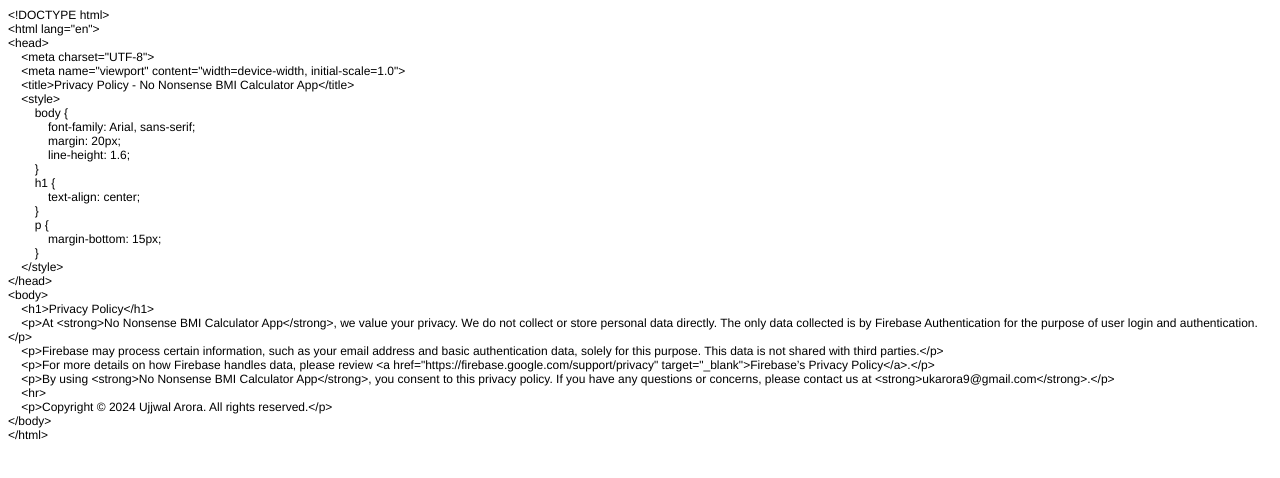
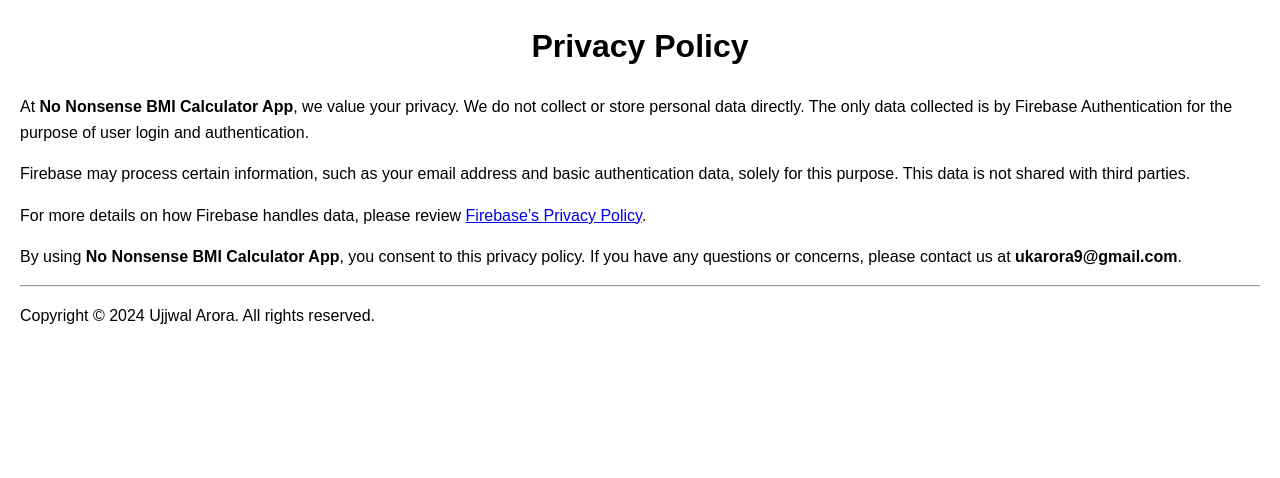
Before and after one commit to Ujjwal-Arora/privacy-policies, a plain HTML site: page docs/bmi-calculator-policy/index.html in a window 1280 px wide. Drawn offline with Linux system fonts and the light colour scheme.

Commit message:
Update index.html

```diff
--- a/docs/bmi-calculator-policy/index.html
+++ b/docs/bmi-calculator-policy/index.html
@@ -1,45 +1,30 @@
-<!DOCTYPE html PUBLIC "-//W3C//DTD HTML 4.01//EN" "http://www.w3.org/TR/html4/strict.dtd">
-<html>
+<!DOCTYPE html>
+<html lang="en">
 <head>
-  <meta http-equiv="Content-Type" content="text/html; charset=utf-8">
-  <meta http-equiv="Content-Style-Type" content="text/css">
-  <title></title>
-  <meta name="Generator" content="Cocoa HTML Writer">
-  <meta name="CocoaVersion" content="2575.2">
-  <style type="text/css">
-    p.p1 {margin: 0.0px 0.0px 0.0px 0.0px; font: 12.0px Helvetica}
-  </style>
+    <meta charset="UTF-8">
+    <meta name="viewport" content="width=device-width, initial-scale=1.0">
+    <title>Privacy Policy - No Nonsense BMI Calculator App</title>
+    <style>
+        body {
+            font-family: Arial, sans-serif;
+            margin: 20px;
+            line-height: 1.6;
+        }
+        h1 {
+            text-align: center;
+        }
+        p {
+            margin-bottom: 15px;
+        }
+    </style>
 </head>
 <body>
-<p class="p1">&lt;!DOCTYPE html&gt;</p>
-<p class="p1">&lt;html lang="en"&gt;</p>
-<p class="p1">&lt;head&gt;</p>
-<p class="p1"><span class="Apple-converted-space">    </span>&lt;meta charset="UTF-8"&gt;</p>
-<p class="p1"><span class="Apple-converted-space">    </span>&lt;meta name="viewport" content="width=device-width, initial-scale=1.0"&gt;</p>
-<p class="p1"><span class="Apple-converted-space">    </span>&lt;title&gt;Privacy Policy - No Nonsense BMI Calculator App&lt;/title&gt;</p>
-<p class="p1"><span class="Apple-converted-space">    </span>&lt;style&gt;</p>
-<p class="p1"><span class="Apple-converted-space">        </span>body {</p>
-<p class="p1"><span class="Apple-converted-space">            </span>font-family: Arial, sans-serif;</p>
-<p class="p1"><span class="Apple-converted-space">            </span>margin: 20px;</p>
-<p class="p1"><span class="Apple-converted-space">            </span>line-height: 1.6;</p>
-<p class="p1"><span class="Apple-converted-space">        </span>}</p>
-<p class="p1"><span class="Apple-converted-space">        </span>h1 {</p>
-<p class="p1"><span class="Apple-converted-space">            </span>text-align: center;</p>
-<p class="p1"><span class="Apple-converted-space">        </span>}</p>
-<p class="p1"><span class="Apple-converted-space">        </span>p {</p>
-<p class="p1"><span class="Apple-converted-space">            </span>margin-bottom: 15px;</p>
-<p class="p1"><span class="Apple-converted-space">        </span>}</p>
-<p class="p1"><span class="Apple-converted-space">    </span>&lt;/style&gt;</p>
-<p class="p1">&lt;/head&gt;</p>
-<p class="p1">&lt;body&gt;</p>
-<p class="p1"><span class="Apple-converted-space">    </span>&lt;h1&gt;Privacy Policy&lt;/h1&gt;</p>
-<p class="p1"><span class="Apple-converted-space">    </span>&lt;p&gt;At &lt;strong&gt;No Nonsense BMI Calculator App&lt;/strong&gt;, we value your privacy. We do not collect or store personal data directly. The only data collected is by Firebase Authentication for the purpose of user login and authentication.&lt;/p&gt;</p>
-<p class="p1"><span class="Apple-converted-space">    </span>&lt;p&gt;Firebase may process certain information, such as your email address and basic authentication data, solely for this purpose. This data is not shared with third parties.&lt;/p&gt;</p>
-<p class="p1"><span class="Apple-converted-space">    </span>&lt;p&gt;For more details on how Firebase handles data, please review &lt;a href="https://firebase.google.com/support/privacy" target="_blank"&gt;Firebase’s Privacy Policy&lt;/a&gt;.&lt;/p&gt;</p>
-<p class="p1"><span class="Apple-converted-space">    </span>&lt;p&gt;By using &lt;strong&gt;No Nonsense BMI Calculator App&lt;/strong&gt;, you consent to this privacy policy. If you have any questions or concerns, please contact us at &lt;strong&gt;ukarora9@gmail.com&lt;/strong&gt;.&lt;/p&gt;</p>
-<p class="p1"><span class="Apple-converted-space">    </span>&lt;hr&gt;</p>
-<p class="p1"><span class="Apple-converted-space">    </span>&lt;p&gt;Copyright © 2024 Ujjwal Arora. All rights reserved.&lt;/p&gt;</p>
-<p class="p1">&lt;/body&gt;</p>
-<p class="p1">&lt;/html&gt;</p>
+    <h1>Privacy Policy</h1>
+    <p>At <strong>No Nonsense BMI Calculator App</strong>, we value your privacy. We do not collect or store personal data directly. The only data collected is by Firebase Authentication for the purpose of user login and authentication.</p>
+    <p>Firebase may process certain information, such as your email address and basic authentication data, solely for this purpose. This data is not shared with third parties.</p>
+    <p>For more details on how Firebase handles data, please review <a href="https://firebase.google.com/support/privacy" target="_blank">Firebase’s Privacy Policy</a>.</p>
+    <p>By using <strong>No Nonsense BMI Calculator App</strong>, you consent to this privacy policy. If you have any questions or concerns, please contact us at <strong>ukarora9@gmail.com</strong>.</p>
+    <hr>
+    <p>Copyright © 2024 Ujjwal Arora. All rights reserved.</p>
 </body>
 </html>
```
